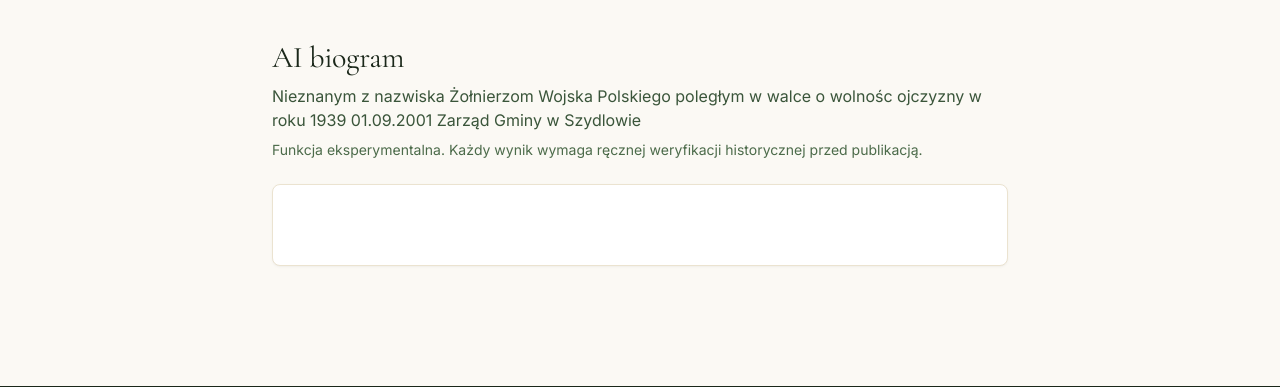
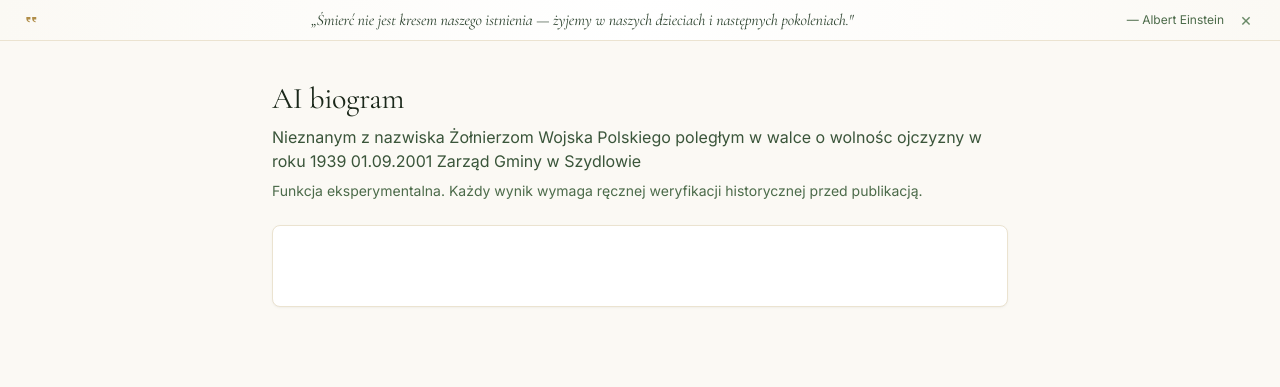
Before and after one commit to Mateuszl28/praca_inz, a Django app: page /staff/ai-biogram/792/ in a window 1280 px wide. Shown: the part 65-452 px from the top of the page. Run offline with Django 5.2, Linux system fonts and the light colour scheme; the visitor is signed in with stand-in values (Sample User, id 1); data comes from the database, SQL or seed files in the repository; data that the repository does not hold is empty; parts of the project's set-up code (start-up, migrations or seed data) failed here and were passed over; some libraries are stand-ins or nearby versions.

Commit message:
Pasek z rotujacymi cytatami memorial pod naglowkiem
15 cytatow (Twardowski, Szymborska, Horacy, Saint-Exupery, Einstein, Cyceron, modlitwy), zmiana co 12s z fade-in/out, wybor poczatkowego po dziennej godzinie zegarowej. Przycisk x chowa pasek na 30 dni (localStorage). Print:none.

Co-Authored-By: Claude Opus 4.7 (1M context) <noreply@anthropic.com>

```diff
--- a/templates/base.html
+++ b/templates/base.html
@@ -409,6 +409,66 @@ document.addEventListener('DOMContentLoaded', () => {
     </nav>
 </header>
 
+<aside id="cytat-pasek" class="border-b border-cream-200 bg-gradient-to-r from-cream-50 via-white to-cream-50 no-print" role="complementary" aria-label="Cytat dnia">
+    <div class="max-w-7xl mx-auto px-6 py-2 flex items-center gap-3">
+        <svg class="w-3.5 h-3.5 text-accent-500 flex-shrink-0" viewBox="0 0 24 24" fill="currentColor"><path d="M7 7h4v4H7c0 2 1 3 3 3v2c-3 0-6-2-6-6V7zm10 0h4v4h-4c0 2 1 3 3 3v2c-3 0-6-2-6-6V7z"/></svg>
+        <p id="cytat-tresc" class="font-serif italic text-sm md:text-base text-primary-700 flex-1 min-w-0 truncate text-center transition-opacity duration-700"></p>
+        <span id="cytat-autor" class="text-xs text-primary-500 hidden sm:inline whitespace-nowrap transition-opacity duration-700"></span>
+        <button type="button" id="cytat-zamknij" class="text-primary-400 hover:text-primary-700 text-lg leading-none px-1" title="Schowaj pasek (zniknie na 30 dni)" aria-label="Schowaj pasek z cytatami">×</button>
+    </div>
+</aside>
+
+<script>
+(function () {
+    if (localStorage.cytatUkryty && (Date.now() - parseInt(localStorage.cytatUkryty, 10) < 30 * 24 * 60 * 60 * 1000)) {
+        document.getElementById('cytat-pasek')?.remove();
+        return;
+    }
+    const cytaty = [
+        ['Non omnis moriar.', 'Horacy'],
+        ['Spieszmy się kochać ludzi, tak szybko odchodzą.', 'ks. Jan Twardowski'],
+        ['Można odejść na zawsze, by stale być blisko.', 'ks. Jan Twardowski'],
+        ['Umarłych wieczność dotąd trwa, dokąd pamięcią im się płaci.', 'Wisława Szymborska'],
+        ['Tyle o sobie wiemy, ile nas sprawdzono.', 'Wisława Szymborska'],
+        ['Pamięć jest jedynym rajem, z którego nie można nas wygnać.', 'Jean Paul Richter'],
+        ['Śmierć nie jest kresem naszego istnienia — żyjemy w naszych dzieciach i następnych pokoleniach.', 'Albert Einstein'],
+        ['Życie zmienia się, ale się nie kończy.', 'liturgia chrześcijańska'],
+        ['Ci, których kochamy, nigdy nie umierają — żyją w naszych sercach.', 'Antoine de Saint-Exupéry'],
+        ['Czas leczy rany, ale wspomnienia trwają.', 'przysłowie'],
+        ['Pamięć o człowieku trwa tak długo, jak długo opowiada się jego historię.', 'mądrość ludowa'],
+        ['Każdy człowiek nosi w sobie cmentarz najbliższych.', 'Antoine de Saint-Exupéry'],
+        ['Wieczny odpoczynek racz im dać, Panie.', 'modlitwa za zmarłych'],
+        ['Życie ludzkie jest jak kwiat: rozkwita i więdnie, ale jego zapach pozostaje.', 'mądrość ludowa'],
+        ['Nie umiera ten, kto trwa w pamięci żywych.', 'Cyceron'],
+    ];
+    const i = Math.floor(Date.now() / 600000) % cytaty.length;
+    let idx = i;
+    const tresc = document.getElementById('cytat-tresc');
+    const autor = document.getElementById('cytat-autor');
+    function ustaw() {
+        const [t, a] = cytaty[idx];
+        tresc.textContent = '„' + t + '"';
+        autor.textContent = '— ' + a;
+    }
+    function zmien() {
+        tresc.style.opacity = '0';
+        autor.style.opacity = '0';
+        setTimeout(() => {
+            idx = (idx + 1) % cytaty.length;
+            ustaw();
+            tresc.style.opacity = '1';
+            autor.style.opacity = '1';
+        }, 700);
+    }
+    ustaw();
+    setInterval(zmien, 12000);
+    document.getElementById('cytat-zamknij')?.addEventListener('click', () => {
+        localStorage.cytatUkryty = String(Date.now());
+        document.getElementById('cytat-pasek')?.remove();
+    });
+})();
+</script>
+
 <main id="main-content" class="flex-1" role="main">
     {% block content %}{% endblock %}
 </main>
```
